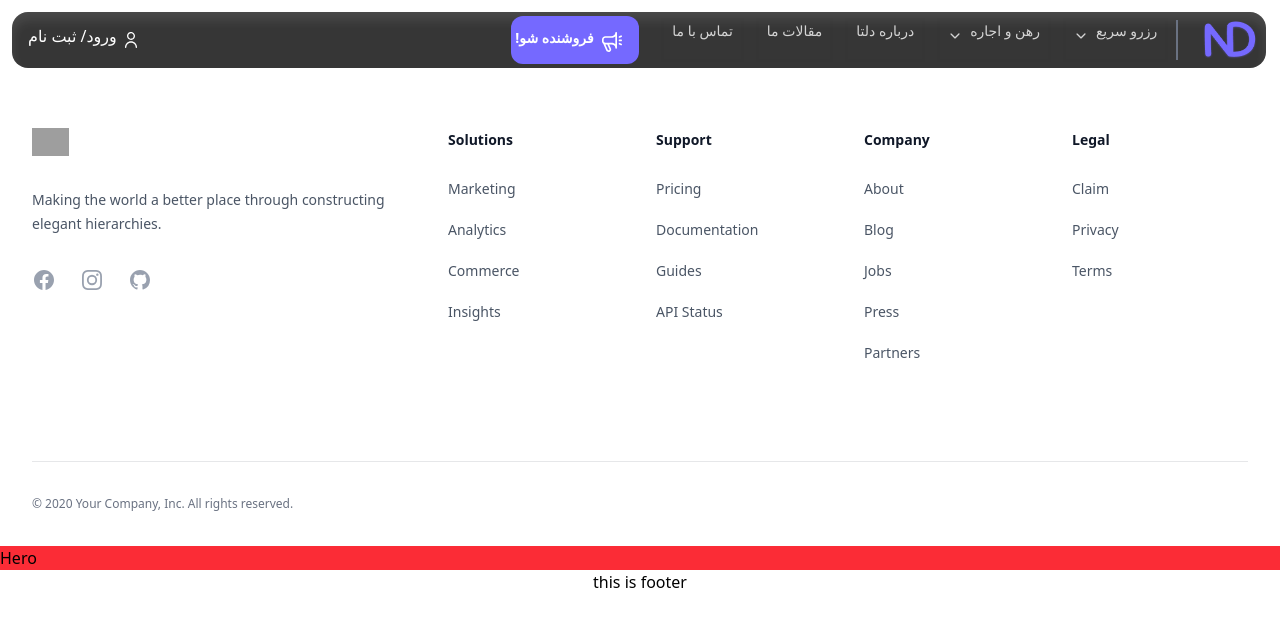
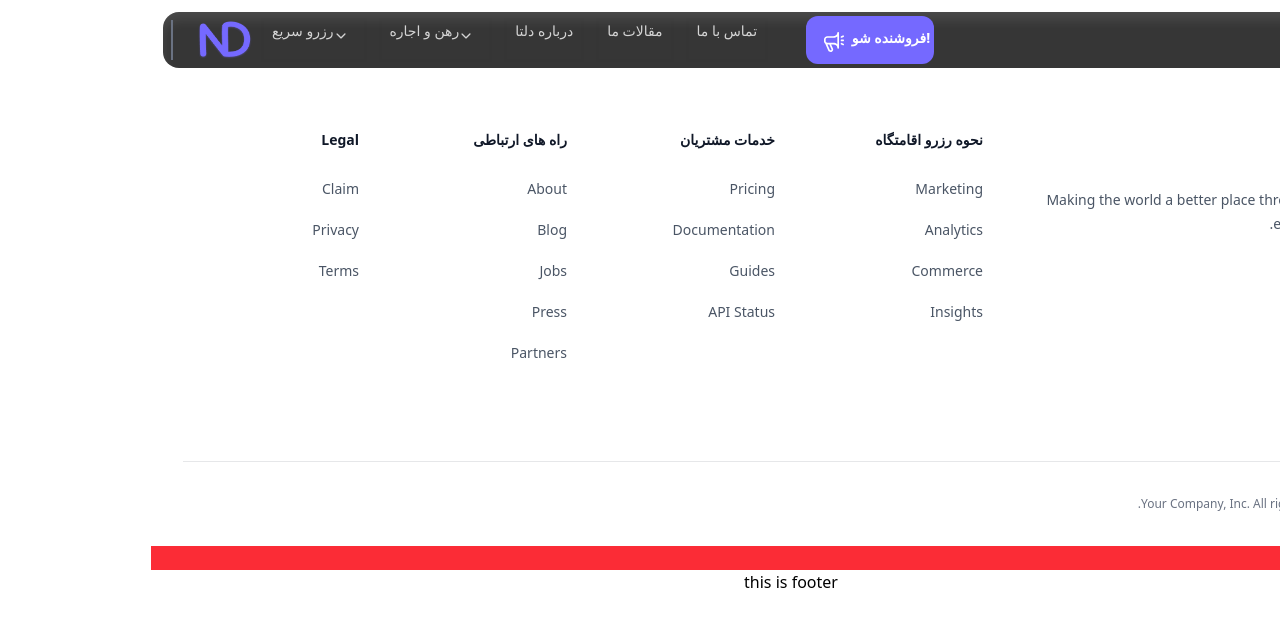
Before and after one commit to academy-nextJs/nextdivas, a Next.js app: page / in a window 1280 px wide. Shown: the top 626 px of the page. Built offline with nearby package versions, Linux system fonts and the light colour scheme; grey boxes are pictures that could not be loaded; what @heroui/react would draw is missing.

Commit message:
direction rtl

```diff
--- a/src/app/globals.css
+++ b/src/app/globals.css
@@ -1,13 +1,15 @@
 @import "tailwindcss";
-
-:root{
-
+body {
+  direction: rtl;
+  text-align: right;
 }
 
-@theme  {
+:root {
+}
+
+@theme {
   --color-primary: rgba(140, 255, 69, 1);
   --color-secondary: rgba(117, 105, 255, 1);
   --color-danger: rgba(140, 255, 69, 1);
   --color-gray: rgba(54, 54, 54, 1);
-
 }
--- a/src/components/Footer.tsx
+++ b/src/components/Footer.tsx
@@ -103,7 +103,7 @@ export default function Footer() {
             <div className="md:grid md:grid-cols-2 md:gap-8">
               <div>
                 <h3 className="text-sm font-semibold leading-6 text-gray-900">
-                  Solutions
+                  نحوه رزرو اقامتگاه
                 </h3>
                 <ul role="list" className="mt-6 space-y-4">
                   {navigation.solutions.map((item) => (
@@ -120,7 +120,7 @@ export default function Footer() {
               </div>
               <div className="mt-10 md:mt-0">
                 <h3 className="text-sm font-semibold leading-6 text-gray-900">
-                  Support
+                  خدمات مشتریان
                 </h3>
                 <ul role="list" className="mt-6 space-y-4">
                   {navigation.support.map((item) => (
@@ -139,7 +139,7 @@ export default function Footer() {
             <div className="md:grid md:grid-cols-2 md:gap-8">
               <div>
                 <h3 className="text-sm font-semibold leading-6 text-gray-900">
-                  Company
+                  راه های ارتباطی
                 </h3>
                 <ul role="list" className="mt-6 space-y-4">
                   {navigation.company.map((item) => (
```
